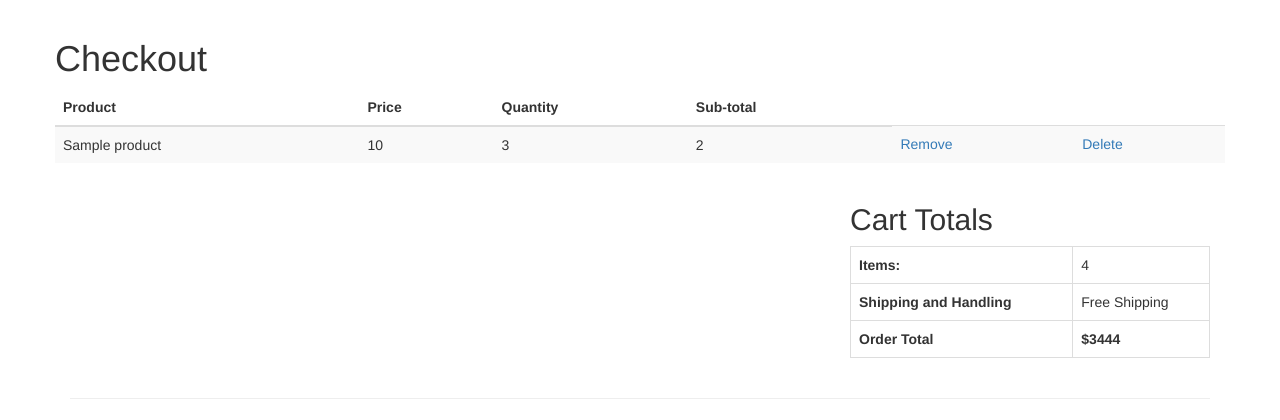
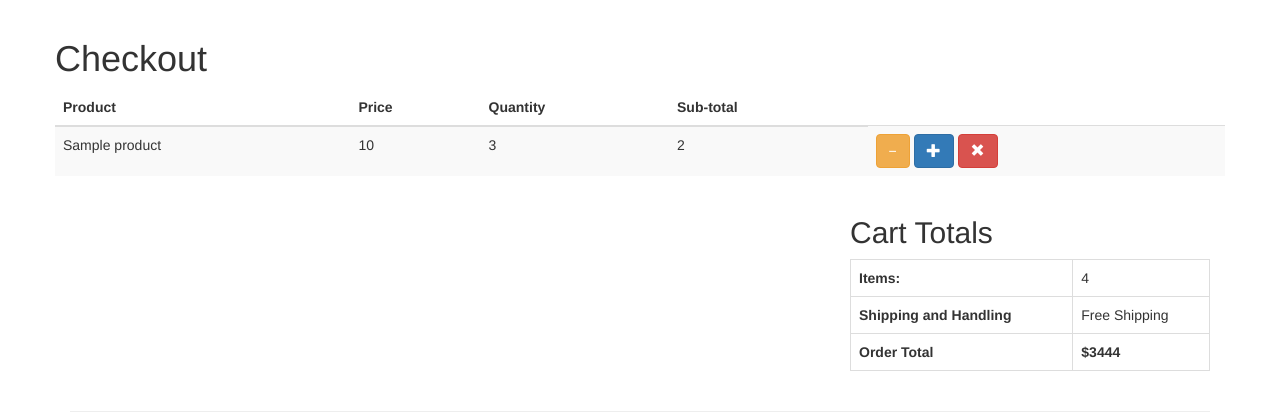
Before and after one commit to SaminYeaser/ecommmer_site, a PHP site: page /checkout.php in a window 1280 px wide. Shown: the part 51-471 px from the top of the page. Run offline with PHP 8.4, Linux system fonts and the light colour scheme; tables that the repository leaves empty or names only in its code hold one stand-in row (values such as "Sample post").

Commit message:
buttons are added

```diff
--- a/public/cart.php
+++ b/public/cart.php
@@ -56,8 +56,8 @@ function cart(){
                 <td>{$row['product_price']}</td>
                 <td>3</td>
                 <td>2</td>
-                <td><a href="cart.php?remove=1">Remove</a></td>
-                <td><a href="cart.php?delete=1">Delete</a></td>
+                <td><a class="btn btn-warning" href="cart.php?remove={$row['product_id']}"><span class="glyohicon glyphicon-minus"></span></a> <a class="btn btn-primary" href="cart.php?add={$row['product_id']}"><span class="glyphicon glyphicon-plus"></span></a> <a class="btn btn-danger" href="cart.php?delete={$row['product_id']}"><span class="glyphicon glyphicon-remove"></span></a></td>
+
 
             </tr>
 
```
